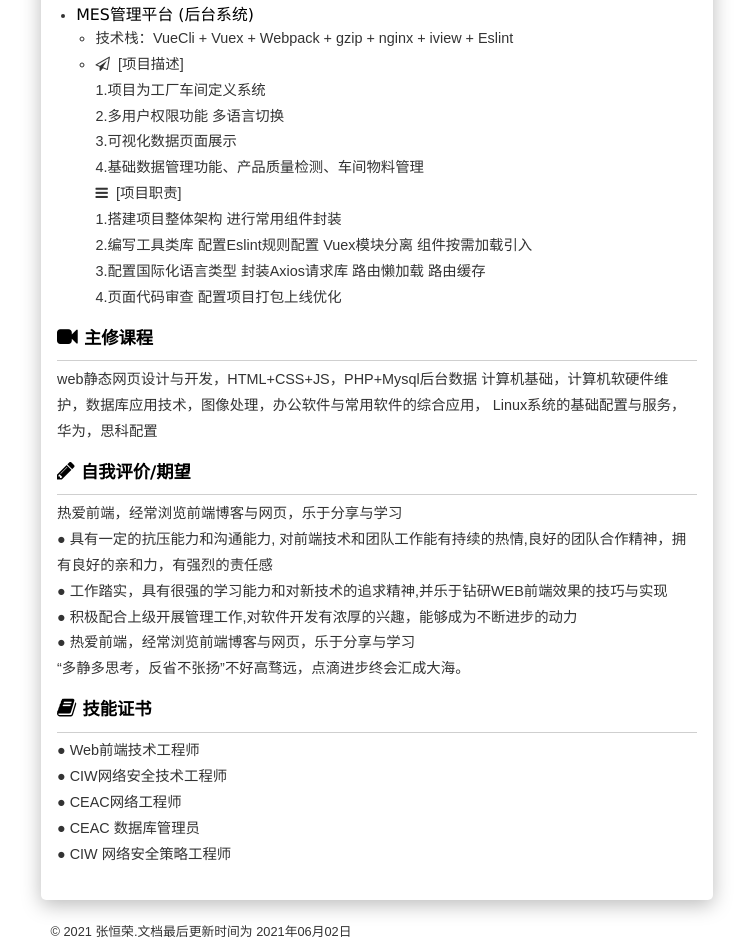
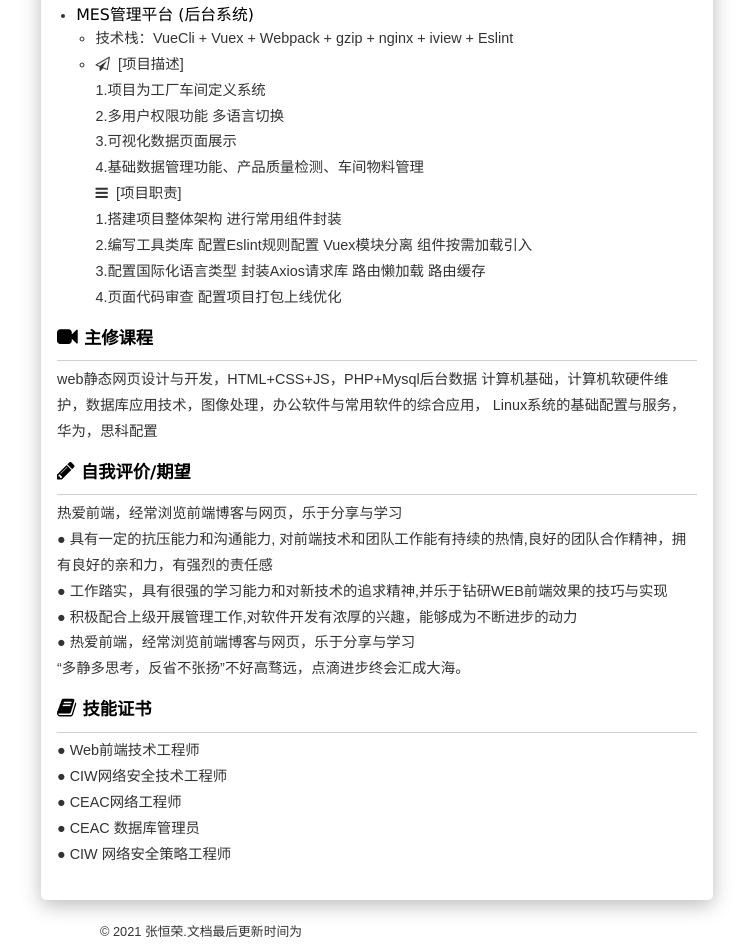
Before and after one commit to zhr79526524/zhr79526524.github.io, a plain HTML site: page index.html in a window 1280 px wide. Shown: the part 1829-2777 px from the top of the page, without its empty margins (439-1192 px from the left). Drawn offline with Linux system fonts and the light colour scheme; no server answers.

Commit message:
Update index.html

```diff
--- a/index.html
+++ b/index.html
@@ -382,9 +382,7 @@
 <footer class="footer">
   <p id="hitokoto"></p>
   <p id="from"></p>
-  <p>© 2021 张恒荣.文档最后更新时间为
-    <time>2021年06月02日</time>
-  </p>
+  <p>© 2021 张恒荣.文档最后更新时间为</p>
 </footer>
 </body>
 <script>
```
